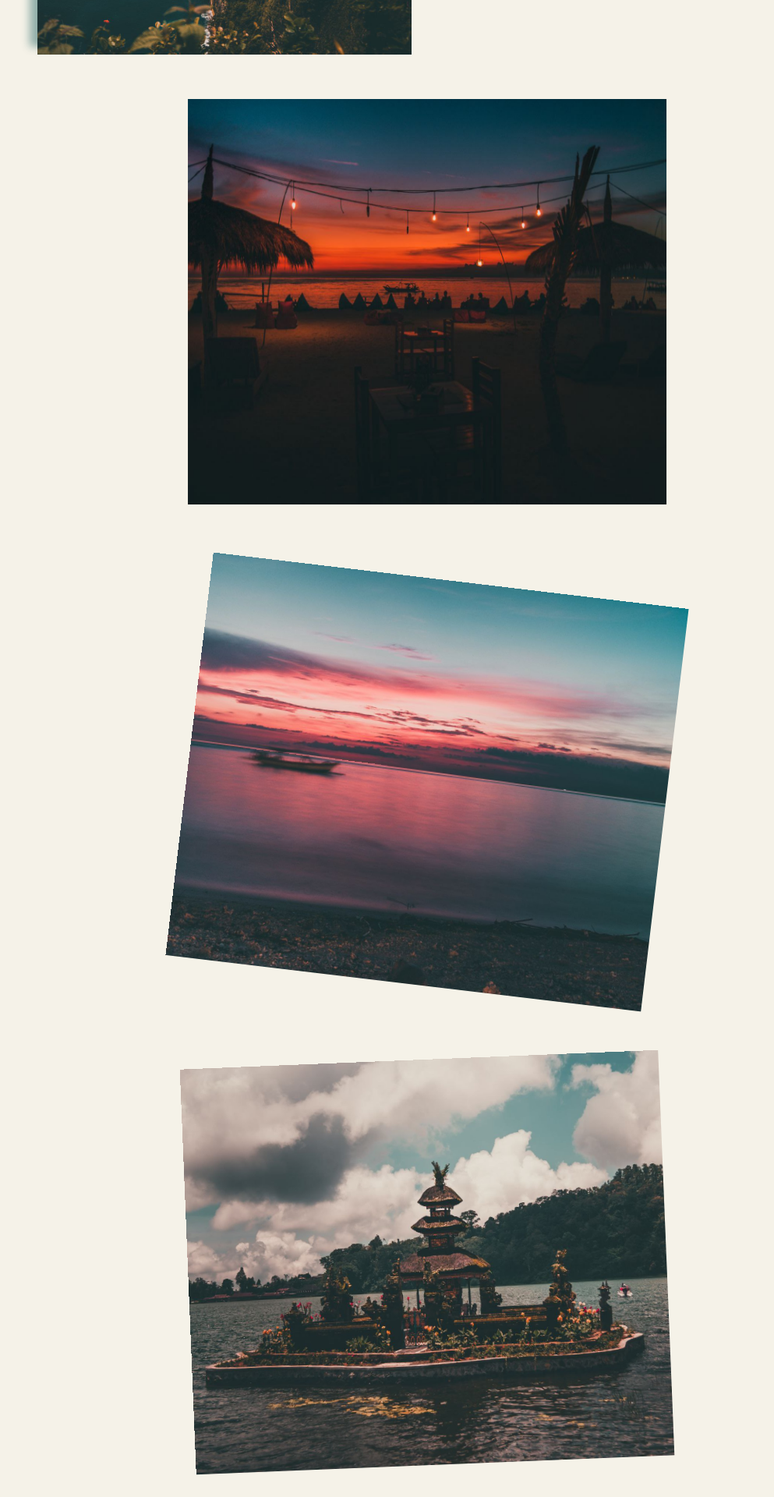
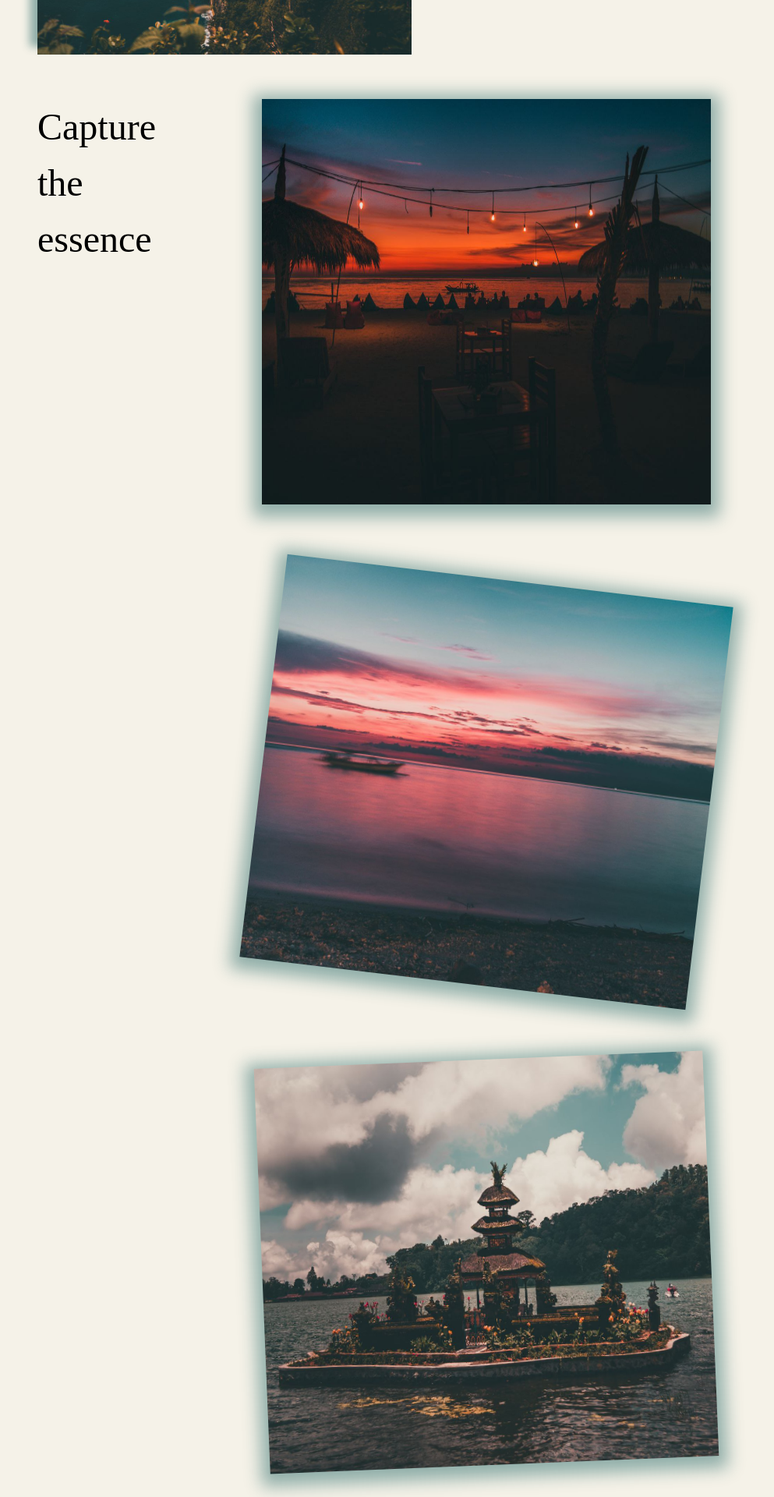
Before and after one commit to Dionyzian/Photography-Portfolio-Haithem-Djeddai-, a React (Vite) app: page / in a window 1280 px wide. Shown: the part 2480-4400 px from the top of the page at 78% size, without its empty margins (92-1085 px from the left). Built offline with nearby package versions, Linux system fonts and the light colour scheme; a web font is replaced by a local one.

Commit message:
added text besides the stacked pictures

```diff
--- a/src/App.jsx
+++ b/src/App.jsx
@@ -18,7 +18,7 @@ import img7 from './assets/img-7.jpg'
 function App() {
   const ref = useRef(null)
   const { scrollY } = useScroll({ target: ref, offset: ['start end', 'end start'] })
-  const rotate = useTransform(scrollY, [0, 1], [0, -8.40]);
+  const rotate = useTransform(scrollY, [0, 1], [0, -8.50]);
 
 
 
@@ -62,12 +62,16 @@ function App() {
         </div>
 
 
-        <motion.div ref={ref} style={{ rotate }} className="flex-col justify-between mx-auto min-h-[350vh] max-w-[48vw]">
-          <motion.img className='sticky top-[7rem] z-0 w-[50vw]  h-[65vh] mb-[6rem]' src={img5} alt="" />
-          <motion.img className='sticky top-[7rem] z-1 w-[50vw] rotate-[6.78deg] h-[65vh] mb-[6rem]' src={img6} alt="" />
-          <motion.img className='sticky top-[7rem] z-2 w-[50vw] rotate-[-2.33deg] h-[65vh] mb-[6rem]' src={img7} alt="" />
-        </motion.div>
+        <div className='flex'>
 
+          <p className='sticky top-[10rem] z-0 h-[65vh] mb-[6rem] text-[3rem]' >Capture <br /> the <br /> essence</p>
+
+          <motion.div ref={ref} style={{ rotate }} className="flex-col justify-between  mx-auto min-h-[450vh] max-w-[48vw]">
+            <motion.img className='sticky top-[7rem] z-0 w-[45vw] shadow-3  h-[65vh] mb-[6rem]' src={img5} alt="" />
+            <motion.img className='sticky top-[7rem] z-1 w-[45vw] shadow-3 rotate-[6.78deg] h-[65vh] mb-[6rem]' src={img6} alt="" />
+            <motion.img className='sticky top-[7rem] z-2 w-[45vw] shadow-3 rotate-[-2.33deg] h-[65vh] mb-[6rem]' src={img7} alt="" />
+          </motion.div>
+        </div>
 
 
       </main>
```
